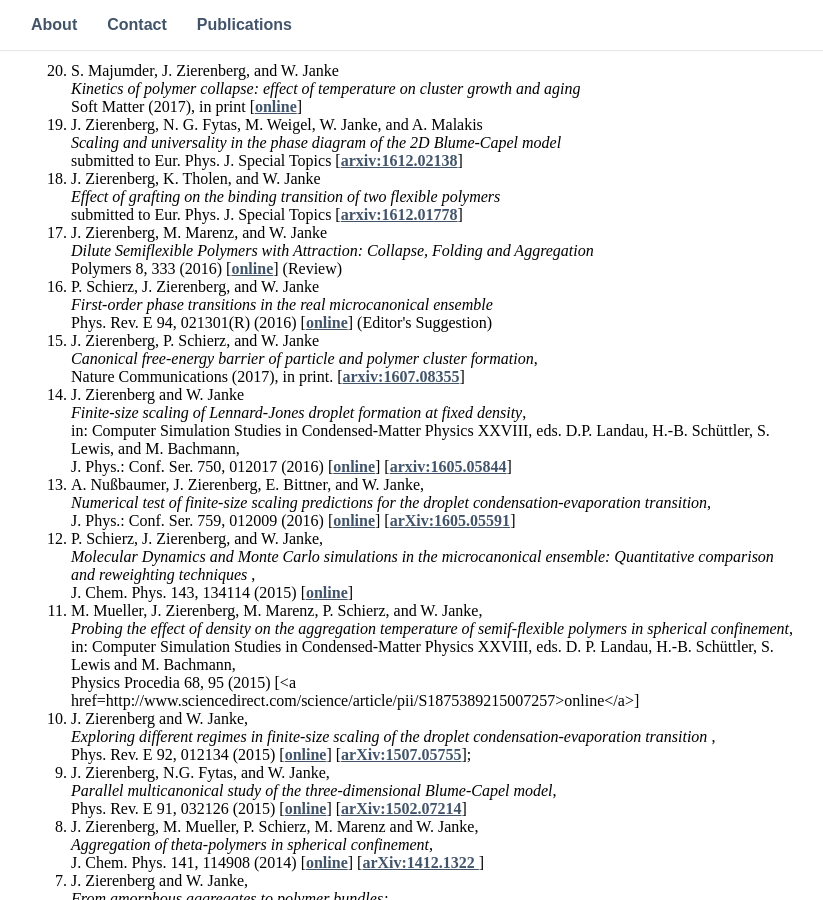
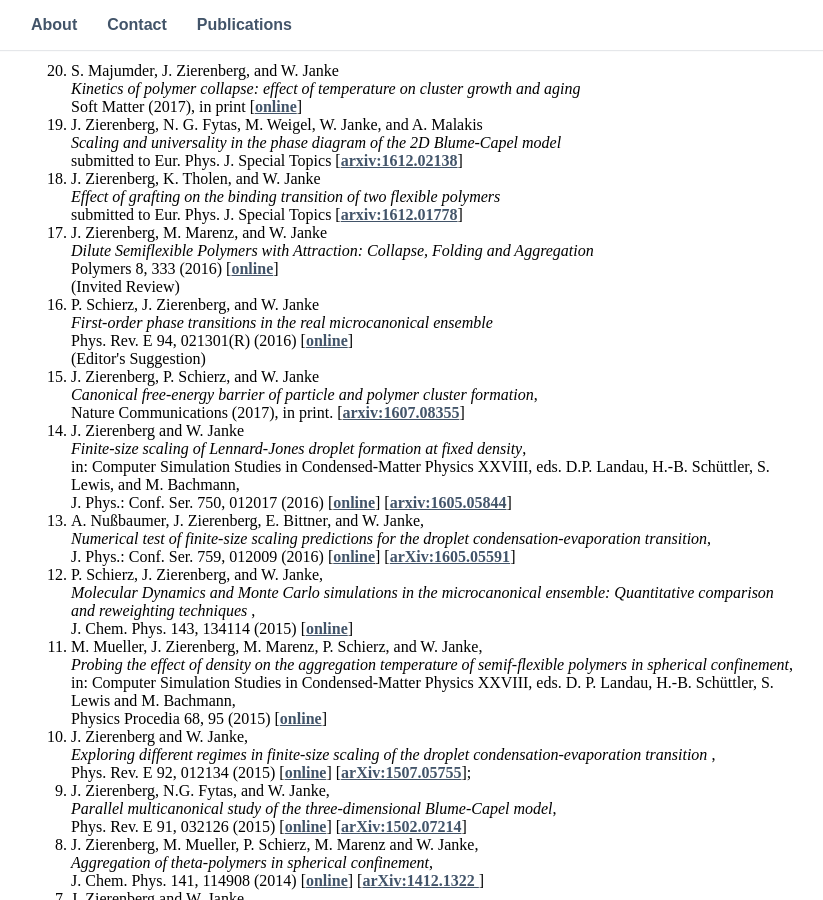
Before and after one commit to zierenberg/zierenberg.github.io, a Jekyll site: the page built from _pages/03_publications.md, in a window 1280 px wide and 900 px high, scrolled down 281 px. Shown: the whole window, without its empty margins (224-1047 px from the left). Built offline with Jekyll 4.4.1, drawn with Linux system fonts in a browser that asks for light colours; some web fonts are replaced; some of the changed text lies outside the part shown.

Commit message:
fixes and updates

```diff
--- a/_config.yml
+++ b/_config.yml
@@ -14,3 +14,4 @@
 include: ['_pages']
 kramdown:
   input: GFM
+  hard_wrap: false
--- a/_config_dev.yml
+++ b/_config_dev.yml
@@ -14,3 +14,4 @@
 include: ['_pages']
 kramdown:
   input: GFM
+  hard_wrap: false
--- a/_pages/03_publications.md
+++ b/_pages/03_publications.md
@@ -23,11 +23,12 @@
   <li> J. Zierenberg, M. Marenz, and W. Janke<br>
        <i>Dilute Semiflexible Polymers with Attraction: Collapse, Folding and Aggregation</i><br>
        Polymers 8, 333 (2016)
-       [<a href="http://www.mdpi.com/2073-4360/8/9/333">online</a>] (Review)
+       [<a href="http://www.mdpi.com/2073-4360/8/9/333">online</a>]<br>
+       (Invited Review)
   <li> P. Schierz, J. Zierenberg, and W. Janke <br>
        <i>First-order phase transitions in the real microcanonical ensemble</i><br>
        Phys. Rev. E 94, 021301(R) (2016)
-       [<a href="http://journals.aps.org/pre/abstract/10.1103/PhysRevE.94.021301">online</a>]
+       [<a href="http://journals.aps.org/pre/abstract/10.1103/PhysRevE.94.021301">online</a>]<br>
        (Editor's Suggestion)
   <li> J. Zierenberg, P. Schierz, and W. Janke <br>
        <i>Canonical free-energy barrier of particle and polymer cluster formation</i>, <br>
@@ -51,7 +52,7 @@
        <i> Probing the effect of density on the aggregation temperature of semif-flexible polymers in spherical confinement</i>,<br>
        in: Computer Simulation Studies in Condensed-Matter Physics XXVIII, eds. D. P. Landau, H.-B. Schüttler, S. Lewis and M. Bachmann, <br>
        Physics Procedia 68, 95 (2015)
-       [<a href=http://www.sciencedirect.com/science/article/pii/S1875389215007257>online</a>]
+       [<a href="http://www.sciencedirect.com/science/article/pii/S1875389215007257">online</a>]
   <li> J. Zierenberg and W. Janke, <br>
        <i> Exploring different regimes in finite-size scaling of the droplet condensation-evaporation transition  </i>,<br>
        Phys. Rev. E 92, 012134 (2015)
@@ -68,7 +69,7 @@
        Europhys. Lett. 109, 28002 (2015) [<a href="http://iopscience.iop.org/0295-5075/109/2/28002/">online</a>] [<a href="http://arxiv.org/abs/1401.3227">arXiv:1401.3227</a>].
   <li> J. Zierenberg, M. Wiedenmann, and W. Janke,<br>
        <i>Application of the parallel multicanonical method to lattice gas condensation</i>,<br>
-       J. Phys.: Conf. Ser. 510, 012017 (2014) [<a href=http://dx.doi.org/10.1088/1742-6596/510/1/012017>online</a>] [<a href="http://arxiv.org/abs/1401.4076">arXiv:1401.4076 </a>]<br>
+       J. Phys.: Conf. Ser. 510, 012017 (2014) [<a href="http://dx.doi.org/10.1088/1742-6596/510/1/012017">online</a>] [<a href="http://arxiv.org/abs/1401.4076">arXiv:1401.4076 </a>]<br>
   <li> J. Zierenberg, M. Marenz and W. Janke,<br>
        <i> Scaling properties of parallelized multicanonical simulations</i>,<br>
        <!--Leipzig preprint (March 2013)[<a href="http://arxiv.org/abs/1312.2213">arXiv:1312.2213</a>(physics.comp-ph)];<br>
@@ -76,7 +77,7 @@
        -->
        in: Computer Simulation Studies in Condensed-Matter Physics XXVI, eds. D.P. Landau, M. Bachmann, S.P Lewis, and H.-B. Schüttler, <br>
        Physics Procedia 53, 55 (2014)
-       [<a href=http://www.sciencedirect.com/science/article/pii/S1875389214000376>online</a>][<a href="http://arxiv.org/abs/1312.2213">arXiv:1312.2213</a>]
+       [<a href="http://www.sciencedirect.com/science/article/pii/S1875389214000376">online</a>][<a href="http://arxiv.org/abs/1312.2213">arXiv:1312.2213</a>]
 
   <li> J. Zierenberg, M. Marenz and W. Janke,<br>
        <i>Scaling properties of a parallel implementation of the multicanonical algorithm</i>,<br>
@@ -93,7 +94,7 @@
   <li> S. Schöbl, J. Zierenberg, and W. Janke,<br>
        <i>Simulating flexible polymers in a potential of randomly distributed hard disks</i>,<br>
        Phys. Rev. E 84, 051805 (2011) [<a href="http://pre.aps.org/abstract/PRE/v84/i5/e051805">online</a>]
-</ol>
+<!--</ol>-->
 
 <h3>Other publications and theses</h3>
 <ul>
@@ -116,4 +117,4 @@
 	<li>J. Zierenberg, <i>Spontaneous Symmetry Breaking</i>, Bachelor Thesis,<br>
                 Universit&auml;t Leipzig, July 2008
           <!--[<a href="./work/zierenberg_spontaneousSymmetryBreaking.pdf">pdf</a>]-->
-</ul>
+<!--</ul>-->
--- a/index.html
+++ b/index.html
@@ -2,5 +2,4 @@
 layout: page
 ---
 
-<!--<meta http-equiv="refresh" content="0; url=about/index.html" />-->
 <meta http-equiv="refresh" content="0; url=about/index.html" />
```
Also changed, not shown: _pages/01_about.md (+6 -1 lines), _pages/02_contact.md (+2 -0 lines).
